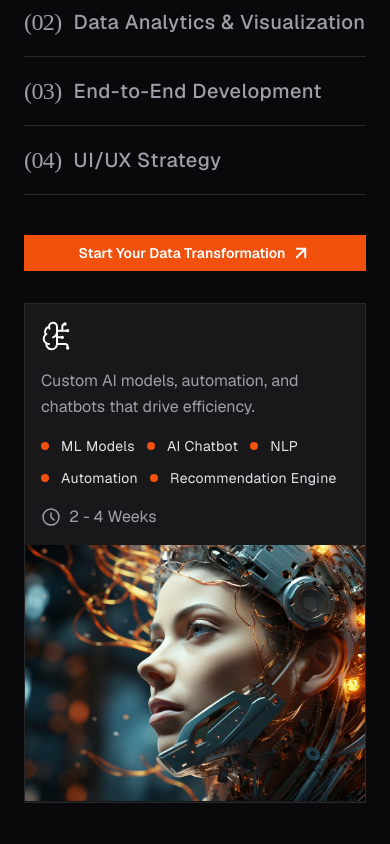
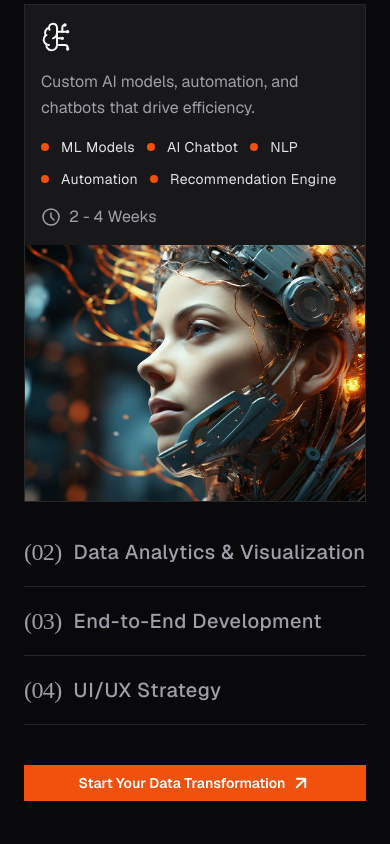
Before and after one commit to datasapiencelab/datasapiencelabweb, a React (Vite) app: page / in a window 390 px wide. Shown: the part 3120-3964 px from the top of the page. Built offline with nearby package versions, Linux system fonts and the light colour scheme; a web font is replaced by a local one.

Commit message:
feat: accordion in mobile mode for services card

```diff
--- a/src/components/sections/Services.tsx
+++ b/src/components/sections/Services.tsx
@@ -97,6 +97,63 @@ function PartnerLogo({ name, isButton = false }: PartnerLogoProps) {
         <div className="bg-zinc-900 border border-zinc-800 aspect-[189/177] flex items-center justify-center p-6 md:p-8 lg:p-10 group hover:bg-zinc-800 transition-colors">
             <div className="text-zinc-400 font-medium text-lg group-hover:text-zinc-200 transition-colors">
                 {name}
+            </div>
+        </div>
+    );
+}
+
+interface ServiceDetailContentProps {
+    item: (typeof HOME_CONTENT.services.items)[0];
+    timing: typeof HOME_CONTENT.services.timing;
+}
+
+function ServiceDetailContent({ item, timing }: ServiceDetailContentProps) {
+    const ActiveIcon = iconMap[item.icon] || BrainCircuit;
+
+    return (
+        <div className="grid grid-cols-1 md:grid-cols-2 h-full">
+            {/* Content */}
+            <div className="p-4 md:p-6 lg:p-6 flex flex-col justify-between relative z-10 h-full">
+                <div>
+                    <div className="w-8 h-8 mb-4 text-[#FAFAFA]">
+                        <ActiveIcon
+                            strokeWidth={1.5}
+                            className="w-full h-full"
+                        />
+                    </div>
+
+                    <p className="text-base md:text-lg text-neutral-disable mb-4 lg:mb-6 leading-relaxed">
+                        {item.description}
+                    </p>
+
+                    <div className="flex flex-wrap gap-3 md:gap-4 mb-4">
+                        {item.tags.map((tag, index) => (
+                            <ServiceTag key={index} label={tag.label} />
+                        ))}
+                    </div>
+                </div>
+
+                <div className="flex items-center gap-2">
+                    <div className="w-5 h-5">
+                        <img
+                            src={timing.icon}
+                            alt="Time"
+                            className="w-full h-full"
+                        />
+                    </div>
+                    <span className="text-base md:text-lg text-neutral-disable">
+                        {timing.text}
+                    </span>
+                </div>
+            </div>
+
+            {/* Image */}
+            <div className="relative h-64 md:h-full w-full">
+                <img
+                    src={item.image}
+                    alt={item.title}
+                    className="absolute inset-0 w-full h-full object-cover"
+                />
             </div>
         </div>
     );
@@ -227,8 +284,11 @@ export default function Services() {
                                 <div className="space-y-0 flex flex-col h-full">
                                     {servicesContent.items.map(
                                         (service, index) => (
+                                            <div
+                                                key={index}
+                                                className="flex flex-col"
+                                            >
                                                 <ServiceItem
-                                                key={index}
                                                     number={service.number}
                                                     title={service.title}
                                                     isActive={
@@ -238,10 +298,28 @@ export default function Services() {
                                                         setActiveService(index)
                                                     }
                                                 />
+                                                {/* Mobile Accordion Content */}
+                                                <div
+                                                    className={`lg:hidden overflow-hidden transition-all duration-300 ease-in-out ${
+                                                        activeService === index
+                                                            ? "max-h-[1000px] opacity-100 mb-8"
+                                                            : "max-h-0 opacity-0"
+                                                    }`}
+                                                >
+                                                    <div className="bg-zinc-900 border border-zinc-800">
+                                                        <ServiceDetailContent
+                                                            item={service}
+                                                            timing={
+                                                                servicesContent.timing
+                                                            }
+                                                        />
+                                                    </div>
+                                                </div>
+                                            </div>
                                         ),
                                     )}
 
-                                    <div className="pt-6 mt-auto">
+                                    <div className="pt-6 mt-auto hidden lg:block">
                                         <Button
                                             variant="primary"
                                             size="large"
@@ -250,68 +328,23 @@ export default function Services() {
                                             {servicesContent.cta.text}
                                         </Button>
                                     </div>
-                                </div>
-
-                                {/* Service Detail Card */}
-                                <div className="lg:col-span-2 bg-zinc-900 border border-zinc-800 overflow-hidden h-[500px] lg:h-auto">
-                                    <div className="grid grid-cols-1 md:grid-cols-2 h-full">
-                                        {/* Content */}
-                                        <div className="p-4 md:p-6 lg:p-6 flex flex-col justify-between relative z-10 h-full">
-                                            <div>
-                                                <div className="w-8 h-8 mb-4 text-[#FAFAFA]">
-                                                    <ActiveIcon
-                                                        strokeWidth={1.5}
-                                                        className="w-full h-full"
-                                                    />
-                                                </div>
-
-                                                <p className="text-base md:text-lg text-neutral-disable mb-4 lg:mb-6 leading-relaxed">
-                                                    {activeItem.description}
-                                                </p>
-
-                                                <div className="flex flex-wrap gap-3 md:gap-4 mb-4">
-                                                    {activeItem.tags.map(
-                                                        (tag, index) => (
-                                                            <ServiceTag
-                                                                key={index}
-                                                                label={
-                                                                    tag.label
-                                                                }
-                                                            />
-                                                        ),
-                                                    )}
+                                    <div className="pt-6 lg:hidden">
+                                        <Button
+                                            variant="primary"
+                                            size="large"
+                                            className="w-full"
+                                        >
+                                            {servicesContent.cta.text}
+                                        </Button>
                                     </div>
                                 </div>
 
-                                            <div className="flex items-center gap-2">
-                                                <div className="w-5 h-5">
-                                                    <img
-                                                        src={
-                                                            servicesContent
-                                                                .timing.icon
-                                                        }
-                                                        alt="Time"
-                                                        className="w-full h-full"
+                                {/* Service Detail Card (Desktop) */}
+                                <div className="hidden lg:block lg:col-span-2 bg-zinc-900 border border-zinc-800 overflow-hidden h-[500px] lg:h-auto">
+                                    <ServiceDetailContent
+                                        item={activeItem}
+                                        timing={servicesContent.timing}
                                     />
-                                                </div>
-                                                <span className="text-base md:text-lg text-neutral-disable">
-                                                    {
-                                                        servicesContent.timing
-                                                            .text
-                                                    }
-                                                </span>
-                                            </div>
-                                        </div>
-
-                                        {/* Image */}
-                                        <div className="relative h-64 md:h-full w-full">
-                                            <img
-                                                src={activeItem.image}
-                                                alt={activeItem.title}
-                                                className="absolute inset-0 w-full h-full object-cover"
-                                            />
-                                        </div>
-                                    </div>
                                 </div>
                             </div>
                         </div>
```
Lines whose indentation alone changed are shown as unchanged.
